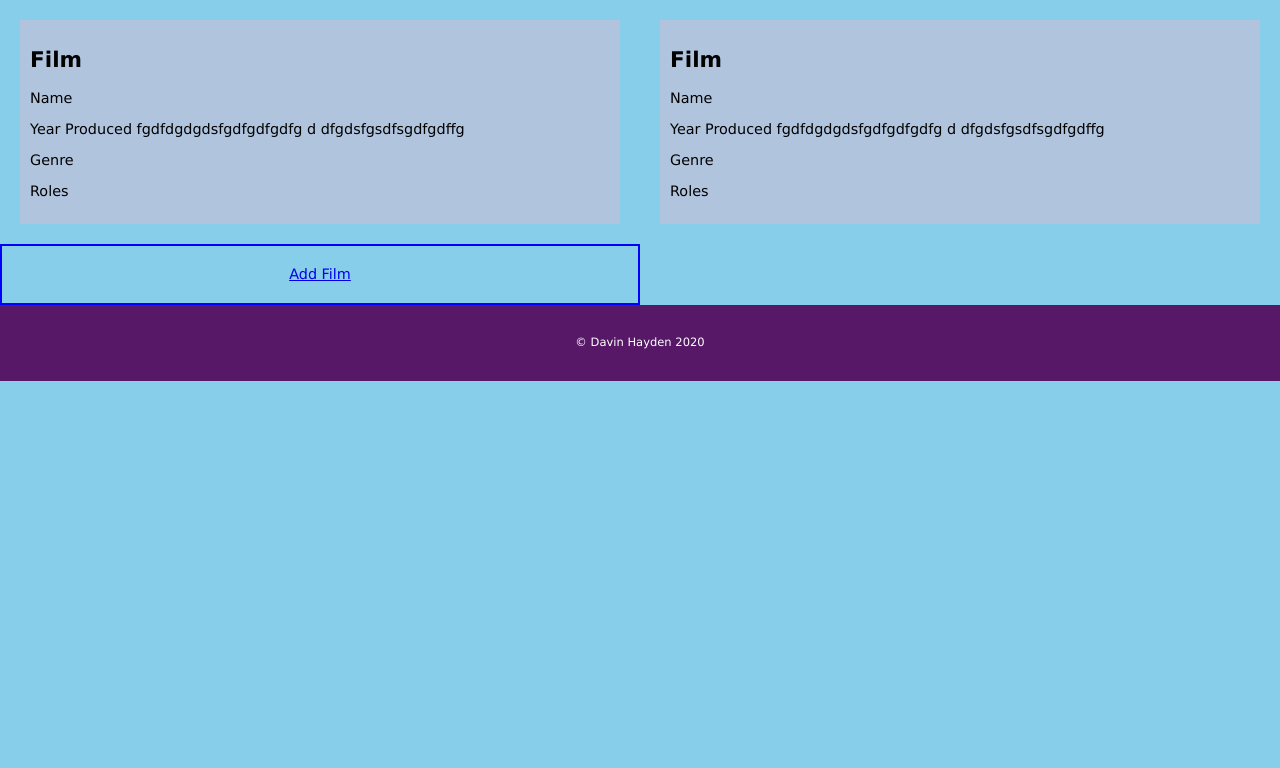
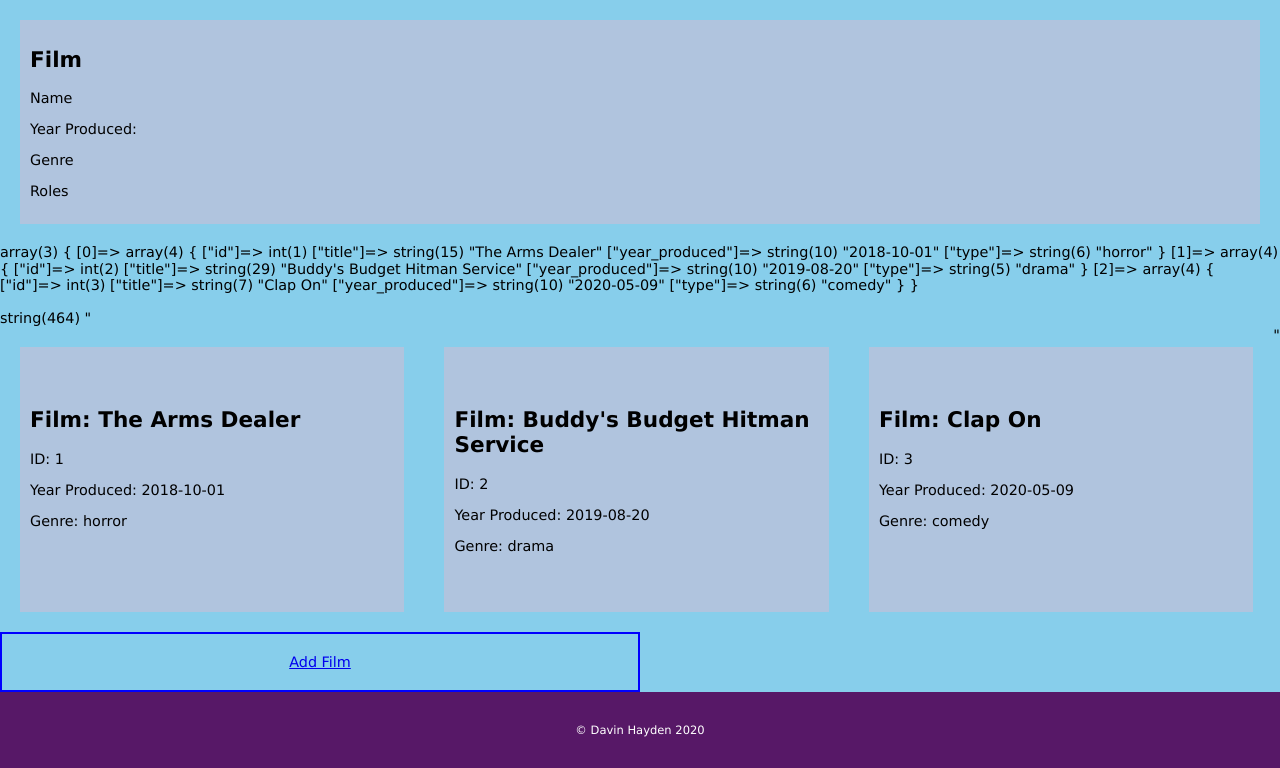
Before and after one commit to davin2020/collectors_app, a PHP site: page / in a window 1280 px wide. Shown: the part 90-858 px from the top of the page. Before the commit the page ends 471 px from the top, so only its background shows below. Run offline with PHP 8.4, Linux system fonts and the light colour scheme; data comes from the database, SQL or seed files in the repository; some libraries are stand-ins or nearby versions.

Commit message:
created functions in separate php file called getAllFilmsWithoutRoles and displayFilmsWithoutRoles

```diff
--- /dev/null
+++ b/functions.php
@@ -0,0 +1,65 @@
+<?php
+
+function getAllFilms():  array {
+    $db = new PDO('mysql:host=db;dbname=collectors_db','root', 'password');
+    $db->setAttribute(PDO::ATTR_DEFAULT_FETCH_MODE, PDO::FETCH_ASSOC);
+
+    $query = $db->prepare('select `films`.`id`, `title`, `year_produced`, `type` from `films`
+join `genre`
+on `films`.`genre` = `genre`.`id`' );
+    $query->execute();
+
+//INSERT INTO persons (first_name, last_name, email)
+//VALUES (:first_name, :last_name, :email);
+
+    $result = $query->fetchAll();
+    return $result;
+}
+
+
+function getAllFilmsWithoutRoles(string $db_name):  array {
+    $dsn = 'mysql:host=db;dbname=' . $db_name;
+    $db = new PDO($dsn,'root', 'password');
+    $db->setAttribute(PDO::ATTR_DEFAULT_FETCH_MODE, PDO::FETCH_ASSOC);
+
+    $query = $db->prepare('select `films`.`id`, `title`, `year_produced`, `type` from `films`
+join `genre`
+on `films`.`genre` = `genre`.`id`' );
+    $query->execute();
+
+    $result = $query->fetchAll();
+    return $result;
+}
+
+function getAllRolesForFilms(string $db_name):  array {
+    $dsn = 'mysql:host=db;dbname=' . $db_name;
+    $db = new PDO($dsn,'root', 'password');
+    $db->setAttribute(PDO::ATTR_DEFAULT_FETCH_MODE, PDO::FETCH_ASSOC);
+
+    $query = $db->prepare('select `films`.`id`, `title`, `year_produced`, `type` from `films`
+join `genre`
+on `films`.`genre` = `genre`.`id`' );
+    $query->execute();
+
+    $result = $query->fetchAll();
+    return $result;
+
+}
+
+function displayFilmsWithoutRoles($result){
+    $film_results = "";
+    foreach($result as $key => $value) {
+        $film_results .= '<article class="container__film">';
+        $film_results .= '<br><br>';
+        $film_results .= '<h2>Film: ' . $result[$key]['title'] . '</h2>' ;
+        $film_results .= '<p>ID: ' . $result[$key]['id'] . '</p>';
+        $film_results .= '<p>Year Produced: ' .  $result[$key]['year_produced'] . '</p>';
+        $film_results .= '<p>Genre: ' . $result[$key]['type'] . '</p>';
+        $film_results .= '<br><br>';
+        $film_results .= '</article>';
+    }
+    return $film_results;
+}
+
+
+?>
--- a/index.php
+++ b/index.php
@@ -1,3 +1,7 @@
+<?php
+require ('functions.php');
+?>
+
 <!doctype html>
 <html lang="en">
 
@@ -22,7 +26,7 @@
             <!--            <article class=" section__box-emphasis">-->
             <h2>Film</h2>
             <p>Name</p>
-            <p>Year Produced fgdfdgdgdsfgdfgdfgdfg d dfgdsfgsdfsgdfgdffg</p>
+            <p>Year Produced:</p>
             <p>Genre</p>
             <p>Roles</p>
             <!--                <div>-->
@@ -30,18 +34,30 @@
             <!--                </div>-->
             <!--            </article>-->
         </article>
-        <article class="container__film">
-            <!--            <article class=" section__box-emphasis">-->
-            <h2>Film</h2>
-            <p>Name</p>
-            <p>Year Produced fgdfdgdgdsfgdfgdfgdfg d dfgdsfgsdfsgdfgdffg</p>
-            <p>Genre</p>
-            <p>Roles</p>
-            <!--                <div>-->
-            <!--                    <p class="title-subheading">Web Developer in UK & NZ</p>-->
-            <!--                </div>-->
-            <!--            </article>-->
-        </article>
+
+            <?php
+            //            $result =  getAllFilms();
+            $result =  getAllFilmsWithoutRoles('collectors_db');
+            var_dump($result);
+            echo '<br><br>';
+
+            $temp_string = displayFilmsWithoutRoles($result);
+            var_dump($temp_string);
+
+//            foreach($result as $key => $value) {
+//                echo '<article class="container__film">';
+//                echo '<br><br>';
+//                echo '<h2>Film: ' . $result[$key]['title'] . '</h2>' ;
+//                echo '<p>ID: ' . $result[$key]['id'] . '</p>';
+//                echo '<p>Year Produced: ' .  $result[$key]['year_produced'] . '</p>';
+//                echo '<p>Genre: ' . $result[$key]['type'] . '</p>';
+//                echo '<br><br>';
+//                echo '</article>';
+//            }
+//            var_dump($result);
+            ?>
+
+
     </section>
 
     <section class="layout__add-items">
@@ -57,3 +73,15 @@
 
 </body>
 </html>
+
+<?php
+//                echo $result[$key]['type'];
+//echo $result[$key][$value];
+//                echo '<br>key: ' . $key . '<br>val: ' . $value;
+//echo $result[$key]['id'];
+//                echo $result[$key]['year_produced'];
+
+//echo $key . " : " . $value . "<br>";
+//                $result->fetch();
+
+?>
```
